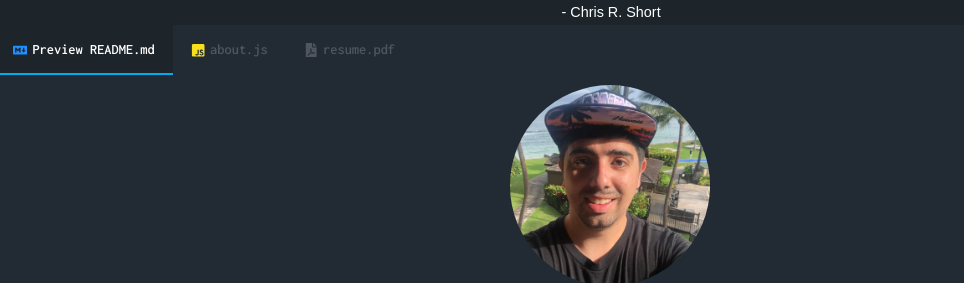
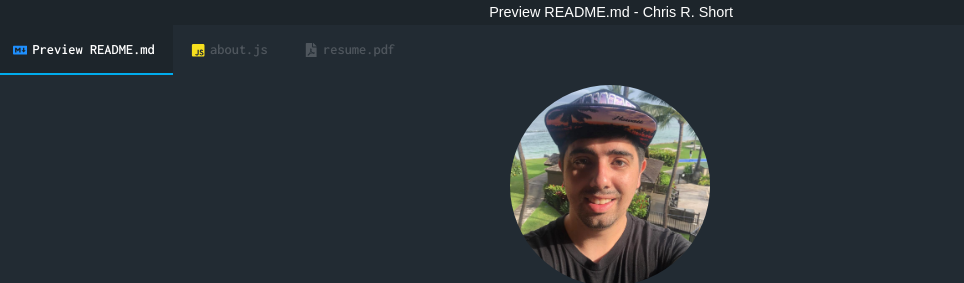
Before and after one commit to devcshort/portfolio-2020, a Gatsby site: page / in a window 1280 px wide. Shown: the top 283 px of the page, 55-1019 px from the left. Built offline with nearby package versions, Linux system fonts and the light colour scheme; Gatsby itself is replaced by a stand-in of ours.

Commit message:
Add statusbar functionality

```diff
--- a/src/components/Layout/Layout.js
+++ b/src/components/Layout/Layout.js
@@ -9,7 +9,7 @@ import './CodeFormatting.css'
 export default function Layout({ children, location }) {
   return (
     <div>
-      <StatusBar />
+      <StatusBar path={location.pathname} />
       <Sidebar />
       <Navbar path={location.pathname} />
       <main style={{ paddingLeft: 60, paddingTop: 85, paddingRight: 10, overflowY: 'auto'  }}>
--- a/src/components/Layout/StatusBar.js
+++ b/src/components/Layout/StatusBar.js
@@ -24,7 +24,13 @@ const Dot = styled.div`
   width: 12px;
 `
 
-export default function StatusBar() {
+const CurrentDocument = {
+  '/': 'Preview README.md',
+  '/about': 'about.js',
+  '/resume': 'resume.pdf'
+}
+
+export default function StatusBar({ path }) {
   return (
     <StyledStatusBar>
       <div style={{ display: 'flex' }}>
@@ -32,7 +38,7 @@ export default function StatusBar() {
         <Dot style={{ backgroundColor: 'rgb(253, 216, 0)', marginRight: '.3rem' }} />
         <Dot style={{ backgroundColor: 'rgb(90, 192, 90)' }} />
       </div>
-      <StyledStatusText>- Chris R. Short</StyledStatusText>
+      <StyledStatusText>{ CurrentDocument[path] } - Chris R. Short</StyledStatusText>
       <div></div>
     </StyledStatusBar>
   )
```
